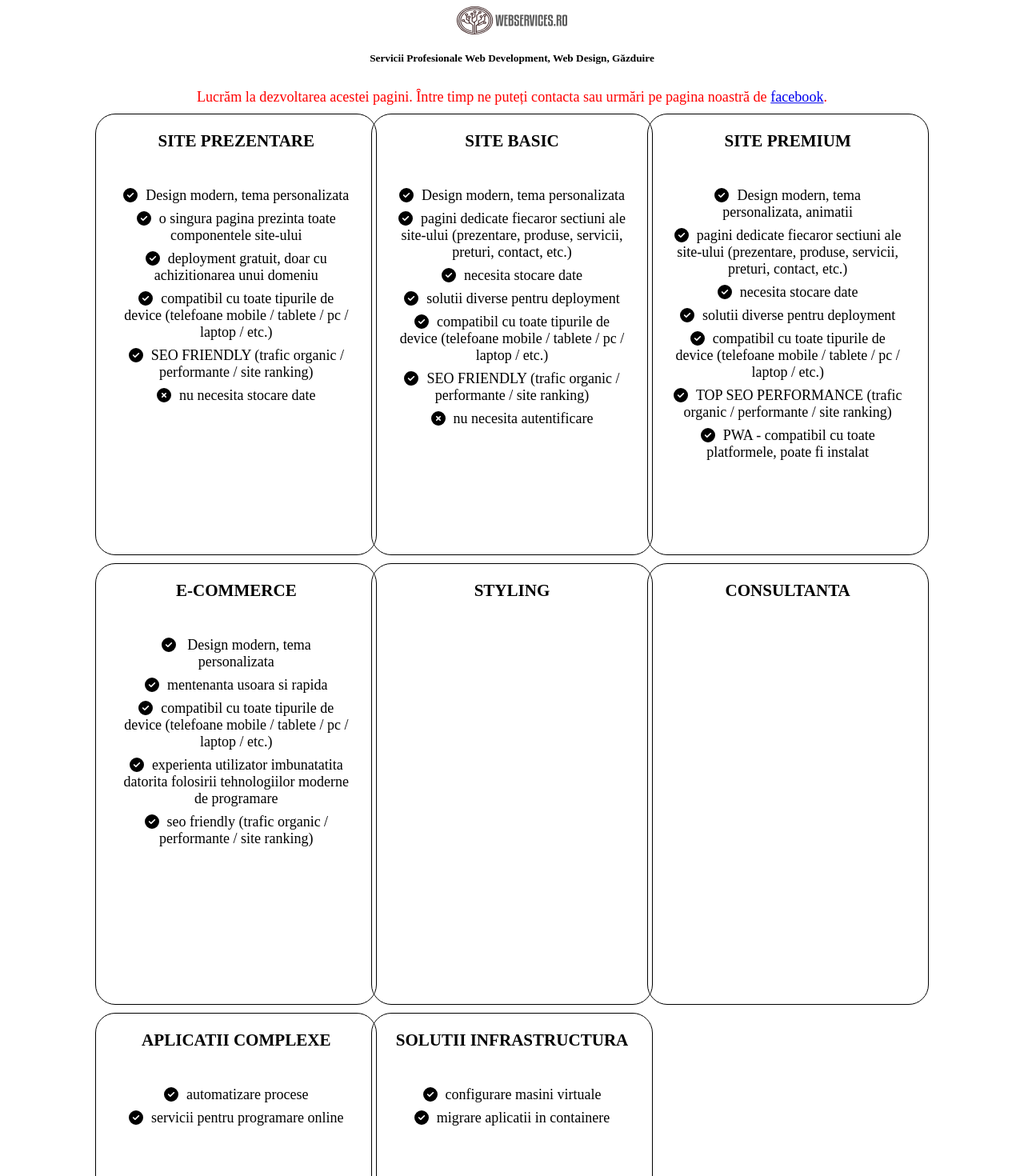
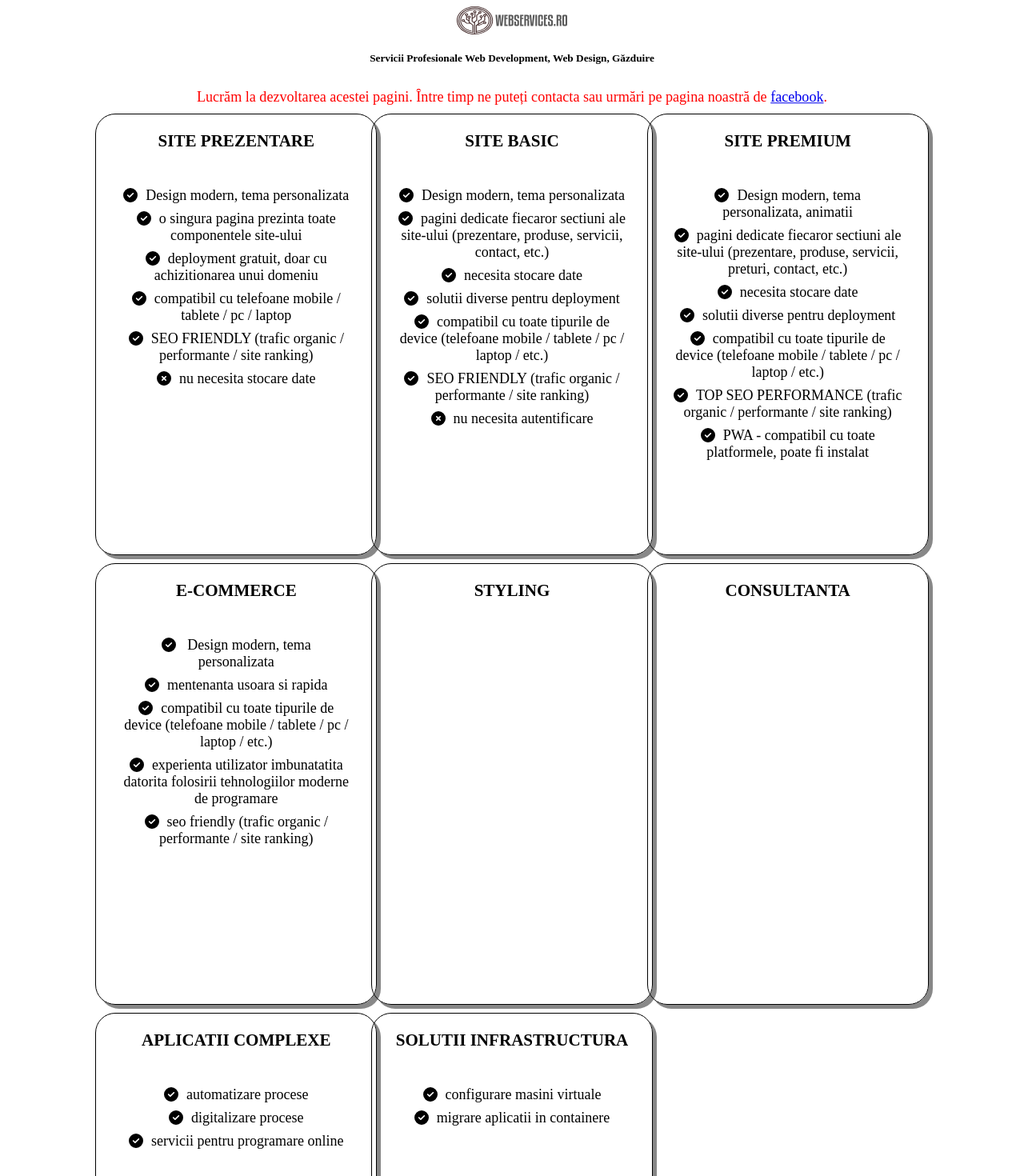
Before and after one commit to alexbran8/webservices, a Next.js app: page / in a window 1280 px wide. Shown: the top 1470 px of the page at 80% size. Built offline with nearby package versions, Linux system fonts and the light colour scheme.

Commit message:
design and content update

```diff
--- a/layout/card-body.js
+++ b/layout/card-body.js
@@ -9,7 +9,7 @@ const CardBody = () => {
                     <li><FontAwesomeIcon className="icon" icon={faCircleCheck} />Design modern, tema personalizata</li>
                     <li><FontAwesomeIcon className="icon" icon={faCircleCheck} />o singura pagina prezinta toate componentele site-ului </li>
                     <li><FontAwesomeIcon className="icon" icon={faCircleCheck} />deployment gratuit, doar cu achizitionarea unui domeniu</li>
-                    <li><FontAwesomeIcon className="icon" icon={faCircleCheck} />compatibil cu toate tipurile de device (telefoane mobile / tablete / pc / laptop / etc.)</li>
+                    <li><FontAwesomeIcon className="icon" icon={faCircleCheck} />compatibil cu telefoane mobile / tablete / pc / laptop</li>
                     <li> <FontAwesomeIcon className="icon" icon={faCircleCheck} />SEO FRIENDLY (trafic organic / performante / site ranking)</li>
                     <li> <FontAwesomeIcon className="icon" icon={faCircleXmark} />nu necesita stocare date</li>
                 </ul>
@@ -18,7 +18,7 @@ const CardBody = () => {
                 <h3>SITE BASIC</h3>
                 <ul>
                     <li><FontAwesomeIcon className="icon" icon={faCircleCheck} />Design modern, tema personalizata</li>
-                    <li><FontAwesomeIcon className="icon" icon={faCircleCheck} />pagini dedicate fiecaror sectiuni ale site-ului (prezentare, produse, servicii, preturi, contact, etc.)</li>
+                    <li><FontAwesomeIcon className="icon" icon={faCircleCheck} />pagini dedicate fiecaror sectiuni ale site-ului (prezentare, produse, servicii, contact, etc.)</li>
                     <li><FontAwesomeIcon className="icon" icon={faCircleCheck} />necesita stocare date</li>
                     <li><FontAwesomeIcon className="icon" icon={faCircleCheck} />solutii diverse pentru deployment</li>
                     <li><FontAwesomeIcon className="icon" icon={faCircleCheck} />compatibil cu toate tipurile de device (telefoane mobile / tablete / pc / laptop / etc.)</li>
@@ -59,6 +59,7 @@ const CardBody = () => {
                 <h3>APLICATII COMPLEXE</h3>
                 <ul>
                     <li><FontAwesomeIcon className="icon" icon={faCircleCheck} />automatizare procese</li>
+                    <li><FontAwesomeIcon className="icon" icon={faCircleCheck} />digitalizare procese</li>
                     <li><FontAwesomeIcon  className="icon"icon={faCircleCheck} />servicii pentru programare online</li>
                 </ul>
             </div>
--- a/layout/card-body.scss
+++ b/layout/card-body.scss
@@ -22,6 +22,7 @@
 //   padding: 10px;
   font-size: 18px;
   text-align: center;
+  box-shadow: 5px 5px #888888;
 }
 
 .icon {
--- a/package.json
+++ b/package.json
@@ -13,7 +13,7 @@
     "@fortawesome/fontawesome-svg-core": "^6.1.1",
     "@fortawesome/free-solid-svg-icons": "^6.1.1",
     "@fortawesome/react-fontawesome": "^0.2.0",
-    "next": "^12.2.0",
+    "next": "^12.2.2",
     "next-share": "^0.14.0",
     "react": "^18.2.0",
     "react-dom": "^18.2.0",
```
Also changed, not shown: 1 other file (tests, documents, lock files or other folders).
